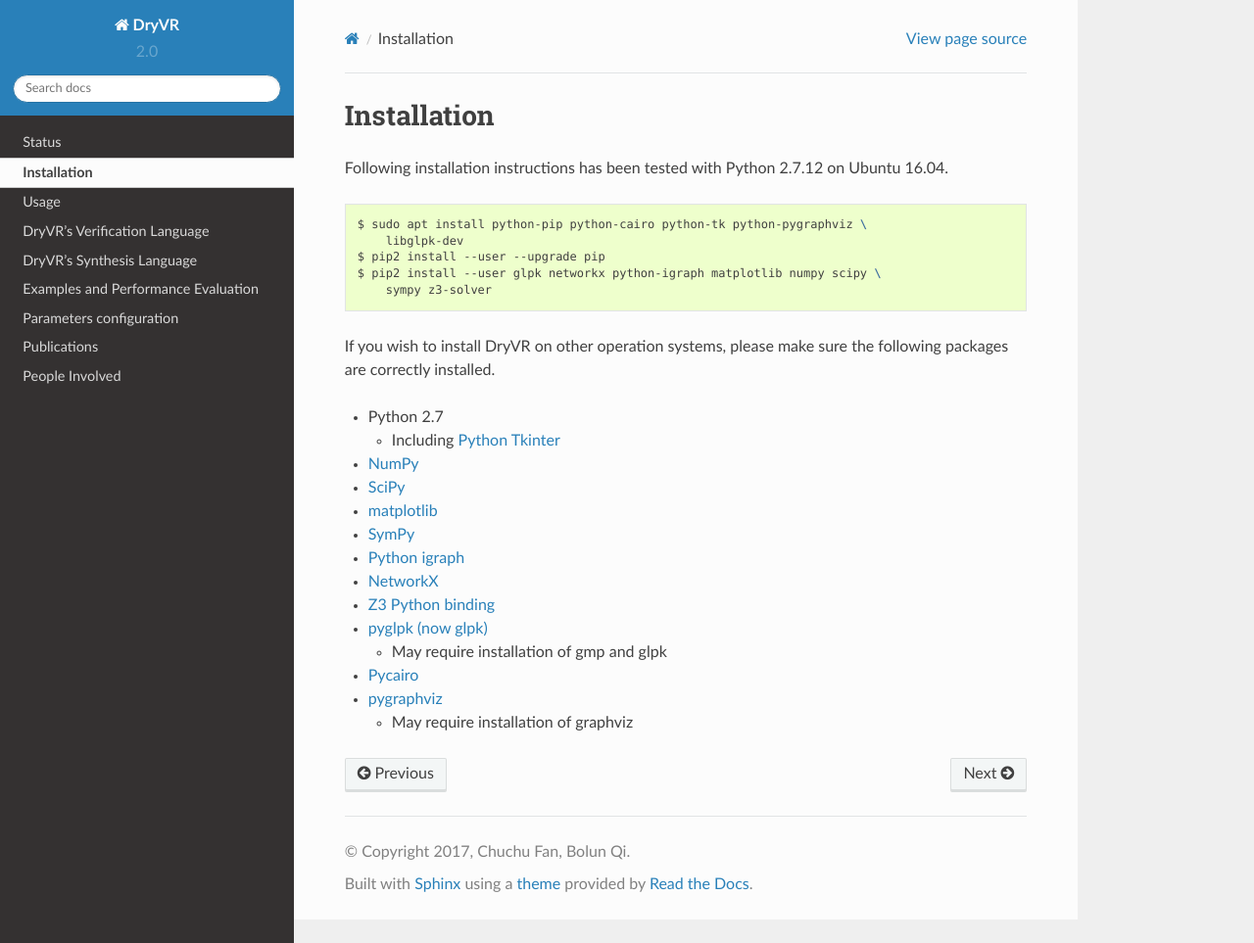
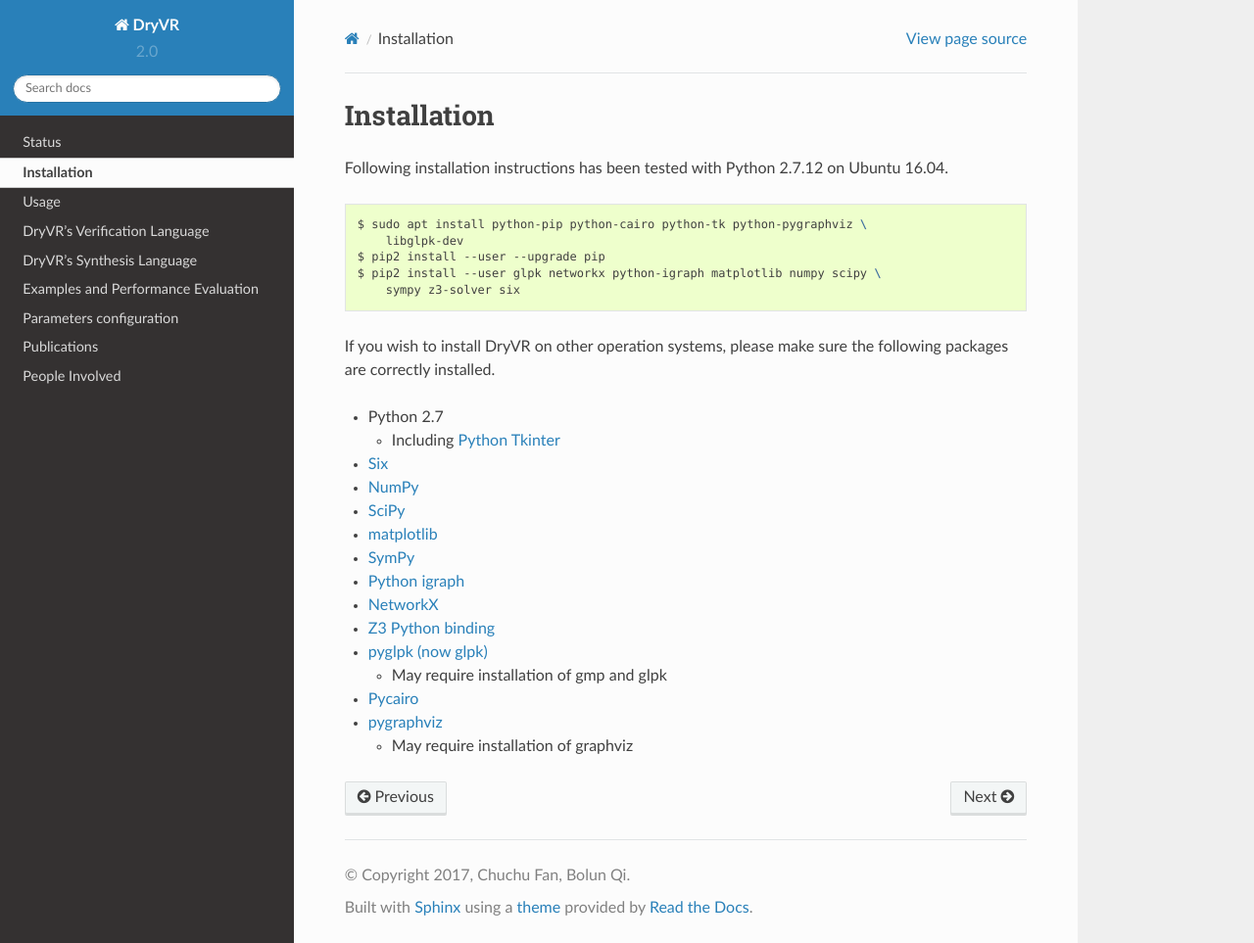
Before and after one commit to obica-ai/New-dynamic-model-for-dryVR, a Sphinx documentation site: the page built from docs/source/installation.rst, in a window 1280 px wide and 963 px high. Shown: the whole window at 98% size. Built offline with Sphinx 7.4.7 and the Read the Docs theme 2.0.0, drawn with Linux system fonts in a browser that asks for light colours; formulas are drawn with MathJax 3.

Commit message:
Update installation instructions

```diff
--- a/docs/source/installation.rst
+++ b/docs/source/installation.rst
@@ -10,7 +10,7 @@ Ubuntu 16.04.
         libglpk-dev
     $ pip2 install --user --upgrade pip
     $ pip2 install --user glpk networkx python-igraph matplotlib numpy scipy \
-        sympy z3-solver
+        sympy z3-solver six
 
 
 If you wish to install DryVR on other operation systems,
@@ -20,6 +20,7 @@ please make sure the following packages are correctly installed.
 
   * Including `Python Tkinter <https://docs.python.org/2.7/library/tk.html>`_
 
+- `Six <https://six.readthedocs.io/>`_
 - `NumPy <https://numpy.org/>`_
 - `SciPy <https://www.scipy.org/>`_
 - `matplotlib <https://matplotlib.org/>`_
```
Also changed, not shown: README.md (+1 -1 lines).
